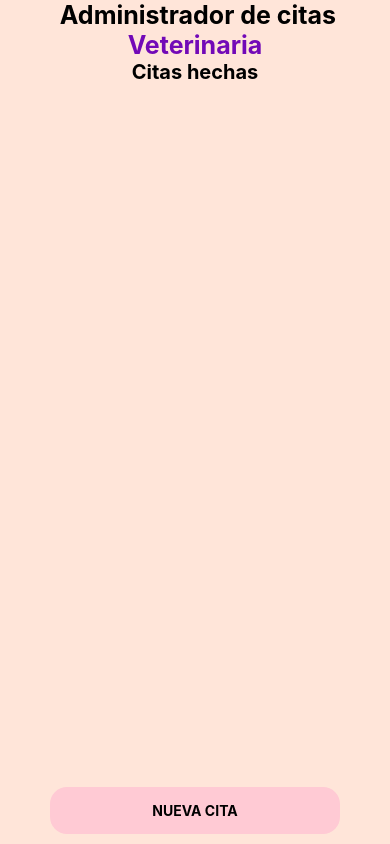
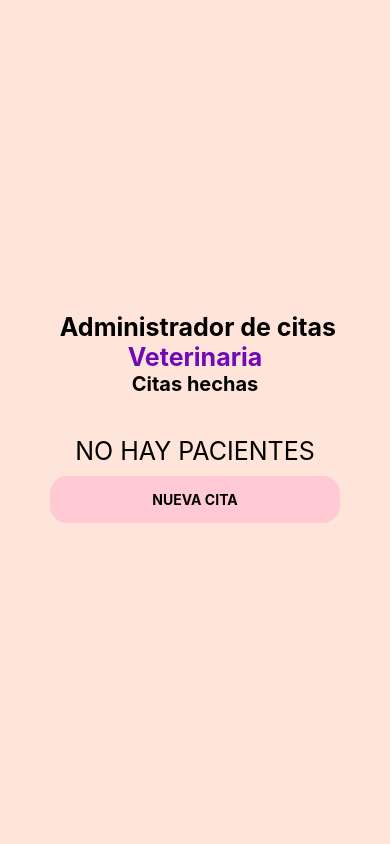
Before and after one commit to BryanValenzuela7/APP_Moviles, a React Native app: screen / in a window 390 px wide. Built offline with nearby package versions, Linux system fonts and the light colour scheme.

Commit message:
Cambie de TSX a JSX la app, agregue el componente Paciente

```diff
--- a/App.tsx
+++ b/App.jsx
@@ -1,5 +1,5 @@
 import React, { useState } from 'react';
-import type {PropsWithChildren} from 'react';
+
 import {
   FlatList,
   Pressable,
@@ -11,21 +11,11 @@ import {
   View,
 } from 'react-native';
 import Formulario from './components/Formulario';
+import Paciente from './components/Paciente';
 
-type SectionProps = PropsWithChildren<{
-  title: string;
-}>;
-type Paciente = {
-  paciente: string;
-  propietario: string;
-  email: string;
-  telefono: string;
-  date: Date;
-  sintomas: string;
-};
-function App(): JSX.Element {
+function App() {
   const [modalVisible, setModalVisible] = useState(false)
-  const [pacientes, setPacientes] = useState<Paciente[]>([])
+  const [pacientes, setPacientes] = useState([])
   const newDateHandler =() =>{
     setModalVisible(false)
   }
@@ -36,30 +26,38 @@ function App(): JSX.Element {
         <Text style={styles.titleBold}> Veterinaria</Text>
       </Text>
       <Text style={styles.textCitasHechas}>Citas hechas</Text>
+
+      {pacientes.length === 0 ?
+      <Text style={styles.noPacientes}>No hay pacientes</Text>:
       <FlatList
         data={pacientes}
-        renderItem={({ item: paciente }) => (
-          <View style={styles.pacienteItem} >
-            <Text style={styles.label}>Nombre del Paciente:</Text>
-            <Text>{paciente.paciente}</Text>
+        keyExtractor={item => item.id}
+        renderItem={({item})=>{
+          return <Paciente item={item}/>
+        }}
+        // renderItem={({ item: paciente }) => ( Aqui de la forma original que yo hice
+        //   <View style={styles.pacienteItem} >
+        //     <Text style={styles.label}>Nombre del Paciente:</Text>
+        //     <Text>{paciente.paciente}</Text>
 
-            <Text style={styles.label} >Propietario:</Text>
-            <Text>{paciente.propietario}</Text>
+        //     <Text style={styles.label} >Propietario:</Text>
+        //     <Text>{paciente.propietario}</Text>
 
-            <Text style={styles.label} >Email del propietario:</Text>
-            <Text>{paciente.email}</Text>
+        //     <Text style={styles.label} >Email del propietario:</Text>
+        //     <Text>{paciente.email}</Text>
 
-            <Text style={styles.label} >Telefono del propietario:</Text>
-            <Text>{paciente.telefono}</Text>
+        //     <Text style={styles.label} >Telefono del propietario:</Text>
+        //     <Text>{paciente.telefono}</Text>
 
-            <Text style={styles.label} >Fecha:</Text>
-            <Text>{paciente.date.toDateString()}</Text>
+        //     <Text style={styles.label} >Fecha:</Text>
+        //     <Text>{paciente.date.toDateString()}</Text>
 
-            <Text style={styles.label} >Sintomas:</Text>
-            <Text>{paciente.sintomas}</Text>
-          </View>
-        )}
+        //     <Text style={styles.label} >Sintomas:</Text>
+        //     <Text>{paciente.sintomas}</Text>
+        //   </View>
+        // )}
       />
+      }
       {/* <ScrollView>
       <View>
       <Text style={styles.textCitasHechas}>Citas hechas</Text>
@@ -150,7 +148,14 @@ const styles = StyleSheet.create({
   },
   label:{
     fontWeight: 'bold'
-  }
+  },
+  noPacientes:{
+    marginTop: 40,
+    textAlign: 'center',
+    fontSize: 25,
+    textTransform: 'uppercase'
+  },
+
 });
 
 
--- a/components/Formulario.jsx
+++ b/components/Formulario.jsx
@@ -3,7 +3,6 @@ import CustomButton from "./Button"
 import DatePicker from "react-native-date-picker"
 import React, { useState } from 'react';
 const Formulario =({modalVisible, newDateHandler, setPacientes,pacientes}) =>{
-
     const [paciente, setPaciente] = useState('')
     const [propietario, setPropietario] = useState('')
     const [email, setEmail] = useState('')
@@ -22,6 +21,7 @@ const Formulario =({modalVisible, newDateHandler, setPacientes,pacientes}) =>{
         }
 
         const nuevoPaciente ={
+            id: Date.now(),
             paciente,
             propietario,
             email,
--- /dev/null
+++ b/components/Paciente.jsx
@@ -0,0 +1,57 @@
+import React from 'react'
+import { Text, View, StyleSheet } from 'react-native'
+
+const Paciente = ({item}) => {
+    const {paciente, propietario,email,telefono, date,sintomas} = item
+
+    const formatearFecha = fecha =>{
+        const nuevaFecha = new Date(fecha)
+        const opciones = {
+            weekday: 'long',
+            year: 'numeric',
+            month: 'long',
+            day: 'numeric'
+        }
+        return nuevaFecha.toLocaleDateString('es-ES',opciones)
+    }
+
+    return(
+          <View style={styles.pacienteItem}>
+            <Text style={styles.label}>Nombre del Paciente:</Text>
+            <Text>{paciente}</Text>
+
+            <Text style={styles.label} >Propietario:</Text>
+            <Text>{propietario}</Text>
+
+            <Text style={styles.label} >Email del propietario:</Text>
+            <Text>{email}</Text>
+
+            <Text style={styles.label} >Telefono del propietario:</Text>
+            <Text>{telefono}</Text>
+
+            <Text style={styles.label} >Fecha:</Text>
+            <Text>{formatearFecha(date)}</Text>
+
+            <Text style={styles.label} >Sintomas:</Text>
+            <Text>{sintomas}</Text>
+          </View>
+    )
+}
+const styles = StyleSheet.create({
+    pacienteItem: {
+      backgroundColor: 'white',
+      borderRadius: 10,
+      padding: 10,
+      marginVertical: 10,
+      elevation: 3, // Sombreado para Android
+      shadowColor: '#000', // Sombreado para iOS
+      shadowOffset: { width: 0, height: 2 },
+      shadowOpacity: 0.3,
+      shadowRadius: 2,
+    },
+    label:{
+      fontWeight: 'bold'
+    },
+  });
+
+export default Paciente
```
